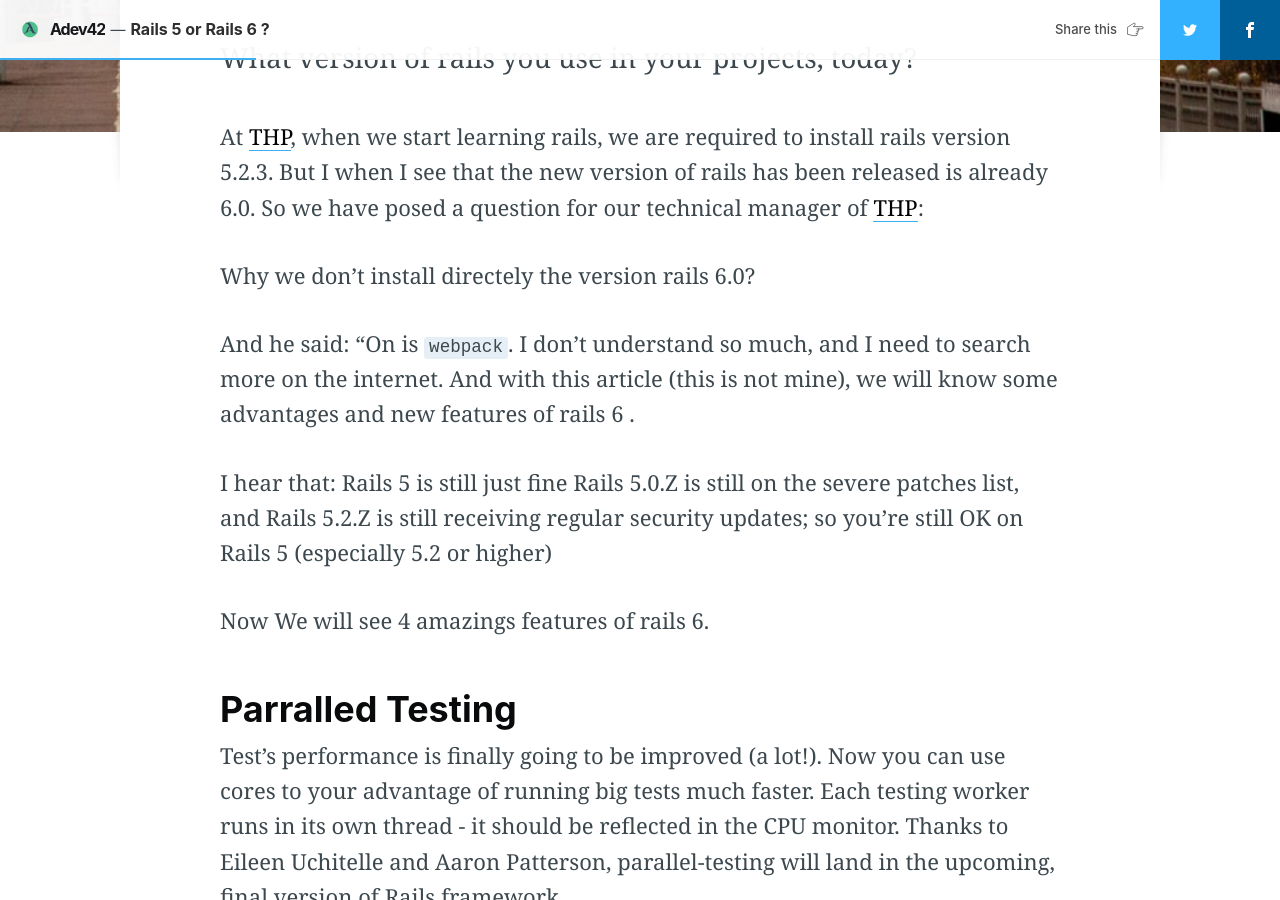
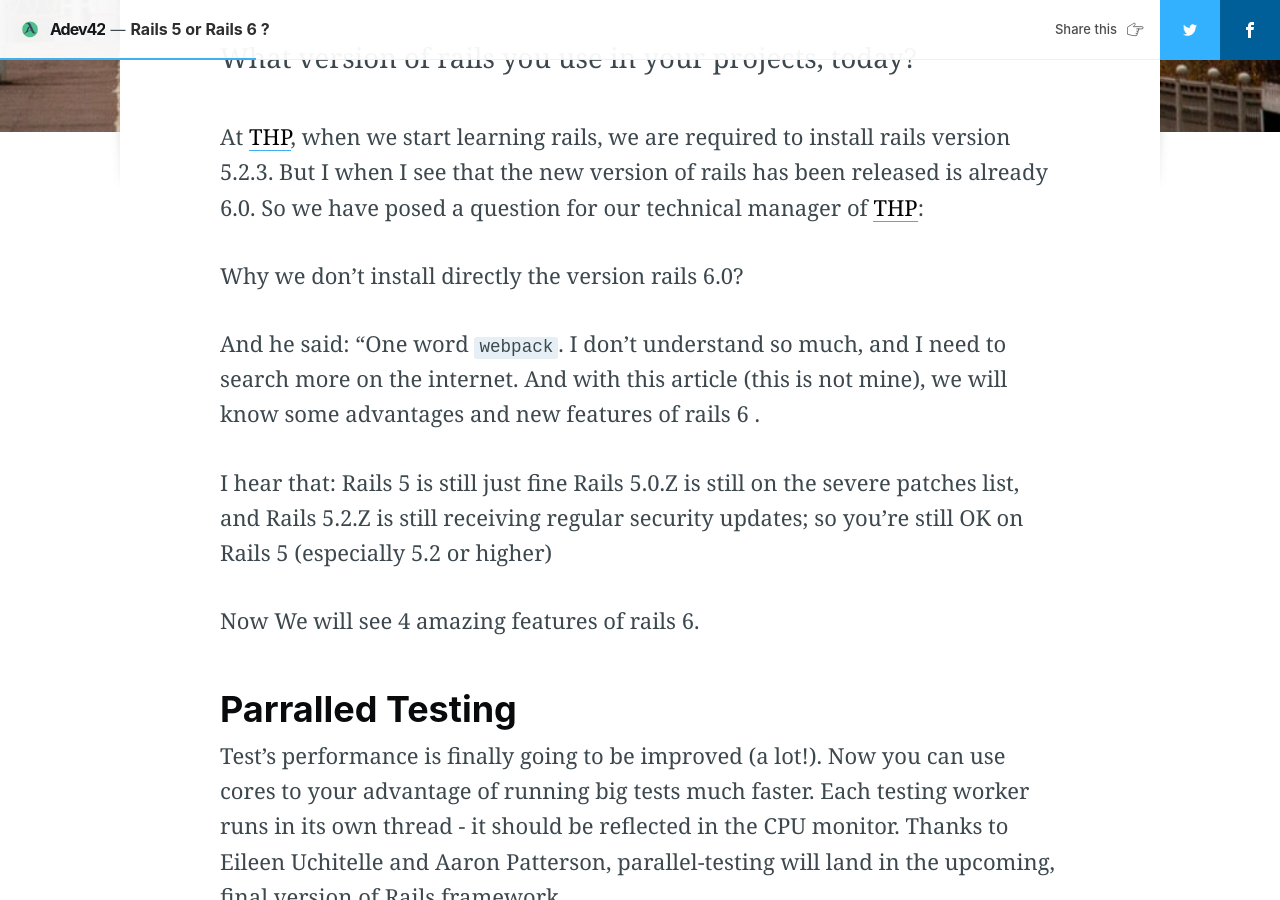
Before and after one commit to tienduy-nguyen/demo-jekyll-with-jaspers2, a Jekyll site: the page built from _posts/2020-07-29-rails-5-or-rails-6.md, in a window 1280 px wide and 900 px high, scrolled down 930 px. Built offline with Jekyll 4.4.1, drawn with Linux system fonts in a browser that asks for light colours; nearby versions of some CDN libraries.

Commit message:
Minior fix grammar spelling

```diff
--- a/_posts/2020-07-29-rails-5-or-rails-6.md
+++ b/_posts/2020-07-29-rails-5-or-rails-6.md
@@ -15,14 +15,14 @@
 
 At [THP](https://www.thehackingproject.org/), when we start learning rails, we are required to install rails version 5.2.3. But I when I see that the new version of rails has been released is already 6.0. So we have posed a question for our technical manager of [THP](https://www.thehackingproject.org/):
 
-Why we don't install directely the version rails 6.0?
+Why we don't install directly the version rails 6.0?
 
-And he said: "On is `webpack`. I don't understand so much, and I need to search more on the internet. And with this article (this is not mine), we will know some advantages and new features of rails 6 .
+And he said: "One word `webpack`. I don't understand so much, and I need to search more on the internet. And with this article (this is not mine), we will know some advantages and new features of rails 6 .
 
 I hear that: Rails 5 is still just fine
 Rails 5.0.Z is still on the severe patches list, and Rails 5.2.Z is still receiving regular security updates; so you're still OK on Rails 5 (especially 5.2 or higher)
 
-Now We will see 4 amazings features of rails 6.
+Now We will see 4 amazing features of rails 6.
 
 ## Parralled Testing
 
```
